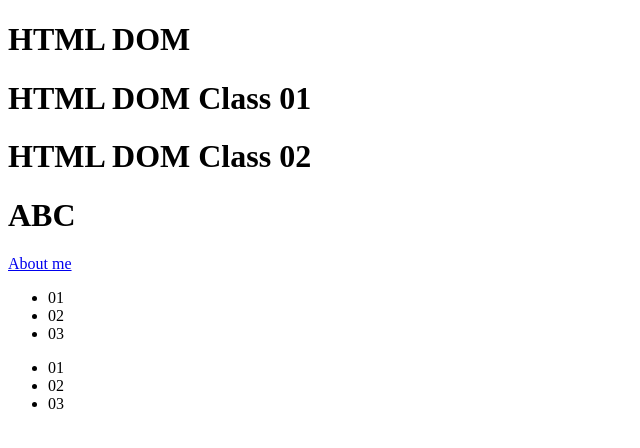
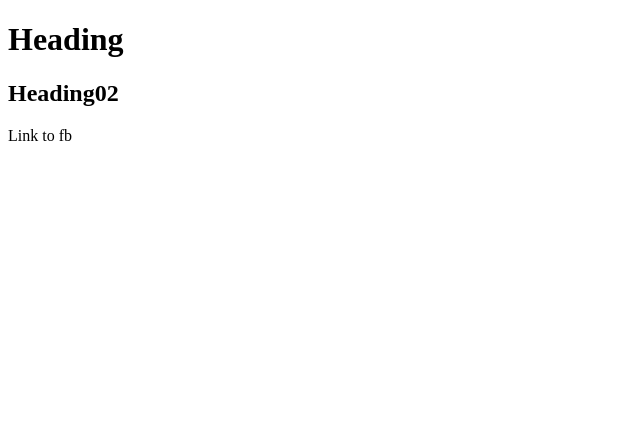
Before and after one commit to VaTuan/js-dom, a plain HTML site: page js-element/index.html in a window 1280 px wide. Shown: the whole page, without its empty margins (0-640 px from the left). Drawn offline with Linux system fonts and the light colour scheme.

Commit message:
update attribute

```diff
--- a/js-element/index.html
+++ b/js-element/index.html
@@ -7,26 +7,10 @@
     <title>Js element</title>
   </head>
   <body>
-    <h1 id="heading">HTML DOM</h1>
-    <h1 class="heading">HTML DOM Class 01</h1>
-    <h1 class="heading">HTML DOM Class 02</h1>
-    <div class="el">
-      <h1 class="heading">ABC</h1>
-      <a href="#" class="link-fb">About me</a>
-    </div>
-    <div class="box-1">
-      <ul>
-        <li>01</li>
-        <li>02</li>
-        <li>03</li>
-      </ul>
-    </div>
-    <div class="box-2">
-      <ul>
-        <li>01</li>
-        <li>02</li>
-        <li>03</li>
-      </ul>
+    <div class="box">
+      <h1>Heading</h1>
+      <h2>Heading02</h2>
+      <a tuanva="123">Link to fb</a>
     </div>
   </body>
   <script src="./main.js"></script>
--- a/js-element/main.js
+++ b/js-element/main.js
@@ -1,14 +1,28 @@
-const headingNode = document.getElementById("heading");
-const headingNodes = document.getElementsByClassName("heading");
-const tagNames = document.getElementsByTagName("a");
-const boxNode = document.querySelector("html .box-02");
-const boxNodes = document.querySelectorAll(".box-02");
+// const headingNode = document.getElementById("heading");
+// const headingNodes = document.getElementsByClassName("heading");
+// const tagNames = document.getElementsByTagName("a");
+// const boxNode = document.querySelector("html .box-02");
+// const boxNodes = document.querySelectorAll(".box-02");
 
-const box01 = document.querySelector(".box-1");
-const _box01 = document.getElementsByClassName("box-1");
-const box01s = document.querySelectorAll(".box-1 li");
+// const box01 = document.querySelector(".box-1");
+// const _box01 = document.getElementsByClassName("box-1");
+// const box01s = document.querySelectorAll(".box-1 li");
 
-const _liBox01 = box01.getElementsByTagName("li");
+// const _liBox01 = box01.getElementsByTagName("li");
+// console.log("====================================");
+// console.log(box01s);
+// console.log("====================================");
+const headingEl = document.querySelector("h1");
+headingEl.title = "title test";
+headingEl.data = "data test";
 console.log("====================================");
-console.log(box01s);
+console.log(headingEl.title);
 console.log("====================================");
+console.log("====================================");
+console.log(headingEl.data);
+console.log("====================================");
+
+const headingEl02 = document.querySelector("h2");
+
+headingEl02.setAttribute("class", "heading-02");
+console.log(headingEl02.getAttribute("class"));
```
Also changed, not shown: 1 other file.
